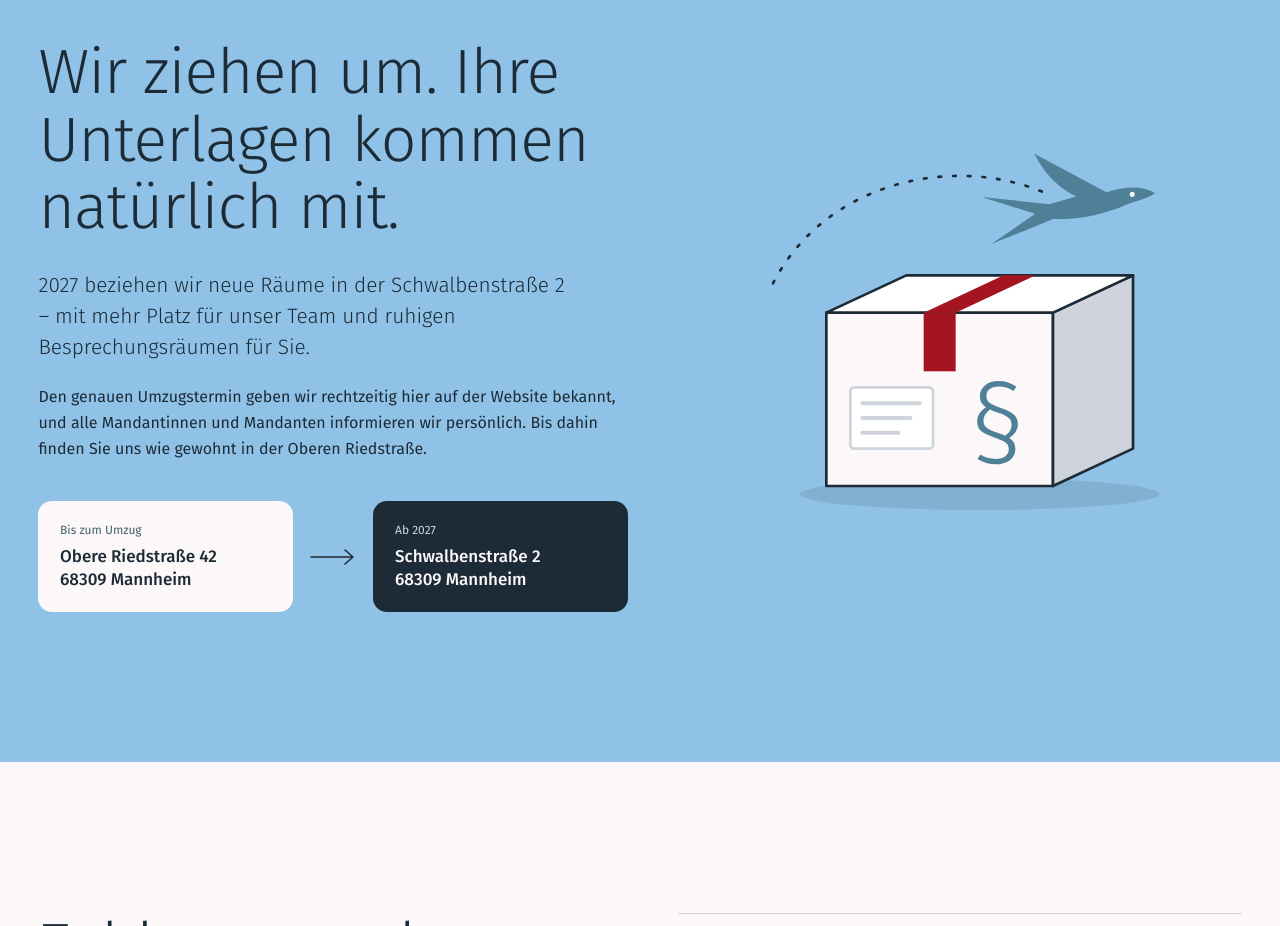
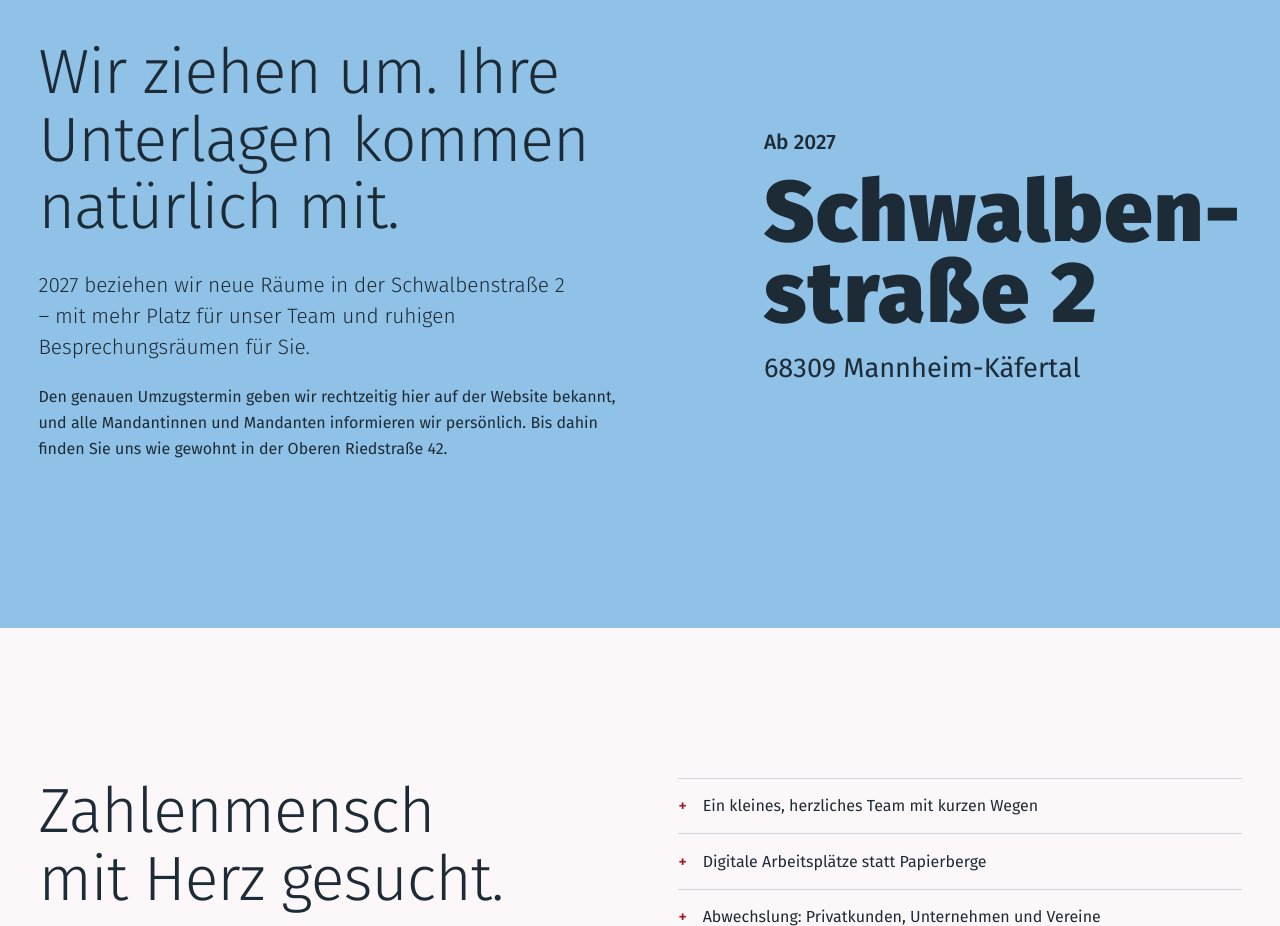
Before and after one commit to grafitecture/dr_andreas_frank, a plain HTML site: page index.html in a window 1280 px wide. Shown: the part 9540-10466 px from the top of the page. Drawn offline with Linux system fonts and the light colour scheme.

Commit message:
Umzug-Feld rein typografisch
Illustration (umzug.svg) entfernt. Neue Adresse groß in Fira Sans Black
(900), gerade, leicht gesperrt; Fira Sans Black lokal ergänzt.

Co-Authored-By: Claude Opus 5.5 <noreply@anthropic.com>
Claude-Session: https://claude.ai/code/session_0135uWaHLiALuEPBHAhynDFf

```diff
--- a/assets/css/style.css
+++ b/assets/css/style.css
@@ -9,6 +9,7 @@
 @font-face { font-family: "Fira Sans"; src: url("../fonts/FiraSans-Regular.woff") format("woff"); font-weight: 400; font-style: normal; font-display: swap; }
 @font-face { font-family: "Fira Sans"; src: url("../fonts/FiraSans-Medium.woff") format("woff"); font-weight: 500; font-style: normal; font-display: swap; }
 @font-face { font-family: "Fira Sans"; src: url("../fonts/FiraSans-SemiBold.woff") format("woff"); font-weight: 600; font-style: normal; font-display: swap; }
+@font-face { font-family: "Fira Sans"; src: url("../fonts/FiraSans-Black.woff") format("woff"); font-weight: 900; font-style: normal; font-display: swap; }
 
 /* ---------- Tokens ---------- */
 :root {
@@ -260,14 +261,10 @@ ul { padding: 0; margin: 0; list-style: none; }
 .move { background: var(--sky); }
 .move__grid { display: grid; grid-template-columns: minmax(0, 1.1fr) minmax(0, 1fr); gap: clamp(2.5rem, 6vw, 6rem); align-items: center; }
 .move h2 { margin-bottom: 1.75rem; }
-.move__route { display: grid; grid-template-columns: 1fr auto 1fr; gap: 1rem; align-items: center; margin-top: 2.5rem; }
-.address-tag { background: var(--snow); border-radius: var(--radius-m); padding: 1.25rem 1.35rem; }
-.address-tag span { display: block; font-size: var(--fs-small); color: var(--ink-soft); margin-bottom: .35rem; }
-.address-tag strong { display: block; font-weight: 500; font-size: 1.0625rem; line-height: 1.35; }
-.address-tag--new { background: var(--ink); color: var(--snow); }
-.address-tag--new span { color: var(--slate); }
-.move__arrow { width: 3rem; color: var(--ink); }
-.move__art { max-width: 30rem; justify-self: center; width: 100%; }
+.move__address { margin: 0; max-width: none; display: grid; gap: .75rem; justify-self: end; }
+.move__when { font-size: var(--fs-h6); font-weight: 500; }
+.move__street { display: grid; font-size: clamp(2.6rem, 1.2rem + 5.2vw, 6.2rem); font-weight: 900; font-style: normal; letter-spacing: .02em; line-height: .95; }
+.move__city { font-size: var(--fs-h5); font-weight: 400; }
 
 /* ---------- Karriere ---------- */
 .career { display: grid; grid-template-columns: minmax(0, 1fr) minmax(0, 1fr); gap: clamp(2.5rem, 6vw, 6rem); align-items: start; }
@@ -416,6 +413,7 @@ mark.todo { background: #FFF1B8; color: var(--ink); padding: 0 .2em; border-radi
   .steps { grid-template-columns: repeat(2, minmax(0, 1fr)); row-gap: 3rem; }
 }
 @media (max-width: 960px) {
+  .move__address { justify-self: start; }
   .hero__grid, .personal, .move__grid, .career, .contact__grid, .method__media { grid-template-columns: 1fr; }
   .hero__figure { max-width: 30rem; margin-left: auto; }
   .services { grid-template-columns: 1fr; }
@@ -434,8 +432,6 @@ mark.todo { background: #FFF1B8; color: var(--ink); padding: 0 .2em; border-radi
   .t-account__side + .t-account__side { border-left: 0; border-top: 3px solid var(--ink); }
   .team { grid-template-columns: 1fr; }
   .steps { grid-template-columns: 1fr; }
-  .move__route { grid-template-columns: 1fr; }
-  .move__arrow { transform: rotate(90deg); justify-self: center; }
   .field-row { grid-template-columns: 1fr; }
   .footer__grid { grid-template-columns: 1fr; }
   .team-photo img { aspect-ratio: 4 / 3; }
--- a/index.html
+++ b/index.html
@@ -10,7 +10,7 @@
 <meta name="format-detection" content="telephone=no">
 <link rel="preload" href="assets/fonts/FiraSans-Light.woff" as="font" type="font/woff" crossorigin>
 <link rel="preload" href="assets/fonts/FiraSans-Regular.woff" as="font" type="font/woff" crossorigin>
-<link rel="stylesheet" href="assets/css/style.css?v=30cab101">
+<link rel="stylesheet" href="assets/css/style.css?v=48f9e289">
 <script src="assets/js/early.js?v=de8ec58e"></script>
 <link rel="icon" href="favicon.svg" type="image/svg+xml">
 <link rel="icon" href="favicon.ico" sizes="32x32">
@@ -58,7 +58,6 @@
   <symbol id="i-spark" viewBox="0 0 24 24"><path d="M11 3.5l1.9 5.4 5.4 1.9-5.4 1.9L11 18.1l-1.9-5.4-5.4-1.9 5.4-1.9z"/><path d="M18.5 14.5l.8 2 2 .8-2 .8-.8 2-.8-2-2-.8 2-.8z"/></symbol>
   <symbol id="i-talk" viewBox="0 0 24 24"><path d="M3.5 4.5h10a2 2 0 0 1 2 2v5.5a2 2 0 0 1-2 2H8.5L5 16.8V14H3.5a2 2 0 0 1-2-2V6.5a2 2 0 0 1 2-2z"/><path d="M18.5 8.5h2a2 2 0 0 1 2 2V16a2 2 0 0 1-2 2H19v2.8L15.5 18H11a2 2 0 0 1-2-1.6"/></symbol>
   <symbol id="i-shield" viewBox="0 0 24 24"><path d="M12 2.8l7.5 3V11c0 4.7-3.2 8.6-7.5 9.9-4.3-1.3-7.5-5.2-7.5-9.9V5.8z"/><path d="m8.7 11.8 2.3 2.3 4.4-4.5"/></symbol>
-  <symbol id="i-arrow-long" viewBox="0 0 48 24"><path d="M2 12h42M36 5l8 7-8 7"/></symbol>
 </svg>
 
 <a class="skip-link" href="#inhalt">Zum Inhalt springen</a>
@@ -354,14 +353,13 @@
       <div>
         <h2 id="umzug-title">Wir ziehen um. Ihre Unterlagen kommen natürlich mit.</h2>
         <p class="lead">2027 beziehen wir neue Räume in der Schwalbenstraße 2 – mit mehr Platz für unser Team und ruhigen Besprechungsräumen für Sie.</p>
-        <p>Den genauen Umzugstermin geben wir rechtzeitig hier auf der Website bekannt, und alle Mandantinnen und Mandanten informieren wir persönlich. Bis dahin finden Sie uns wie gewohnt in der Oberen Riedstraße.</p>
-        <div class="move__route">
-          <div class="address-tag"><span>Bis zum Umzug</span><strong>Obere Riedstraße 42<br>68309 Mannheim</strong></div>
-          <svg class="icon move__arrow" viewBox="0 0 48 24" aria-hidden="true"><use href="#i-arrow-long"/></svg>
-          <div class="address-tag address-tag--new"><span>Ab 2027</span><strong>Schwalbenstraße 2<br>68309 Mannheim</strong></div>
-        </div>
+        <p>Den genauen Umzugstermin geben wir rechtzeitig hier auf der Website bekannt, und alle Mandantinnen und Mandanten informieren wir persönlich. Bis dahin finden Sie uns wie gewohnt in der Oberen Riedstraße 42.</p>
       </div>
-      <img class="move__art" src="assets/img/umzug.svg" width="360" height="300" alt="" loading="lazy">
+      <p class="move__address">
+        <span class="move__when">Ab 2027</span>
+        <span class="move__street"><span>Schwalben-</span><span>straße 2</span></span>
+        <span class="move__city">68309 Mannheim-Käfertal</span>
+      </p>
     </div>
   </section>
 
```
Also changed, not shown: 404.html (+1 -2 lines), datenschutz.html (+1 -2 lines), faq.html (+1 -2 lines), impressum.html (+1 -2 lines), assets/fonts/FiraSans-Black.woff (added), assets/img/umzug.svg (deleted).
